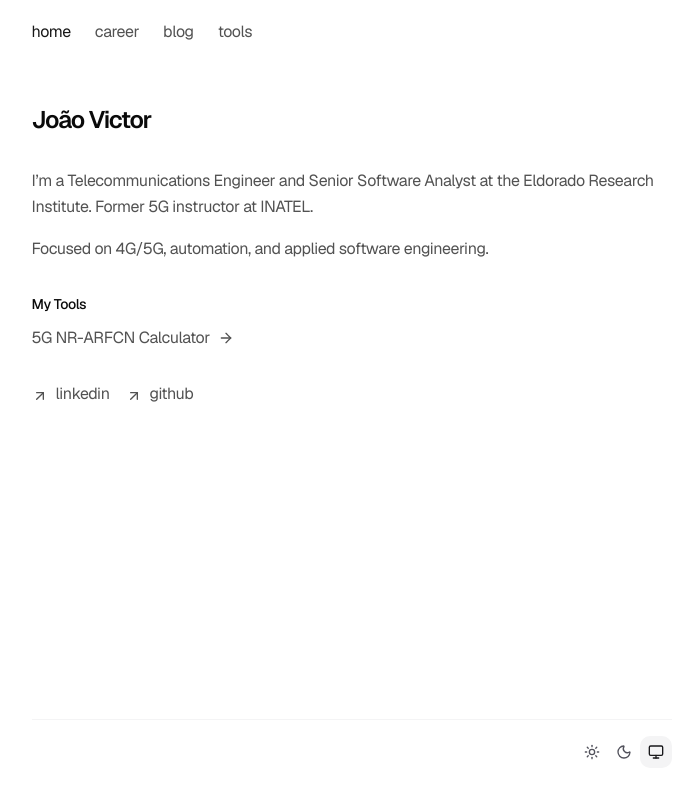
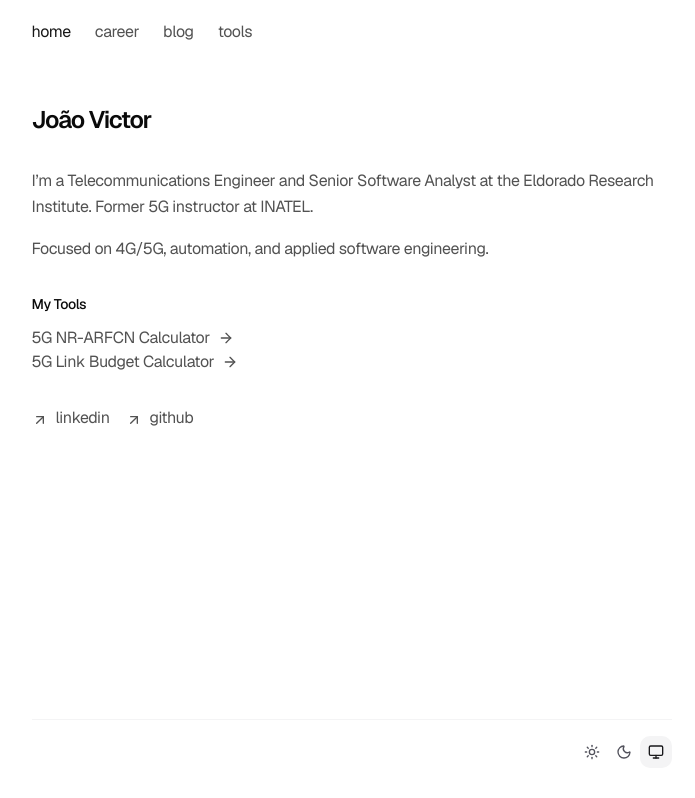
Before and after one commit to mjoaovictor/website, a Next.js app: page / in a window 1280 px wide. Shown: the whole page, without its empty margins (281-976 px from the left). Built offline with nearby package versions, Linux system fonts and the light colour scheme.

Commit message:
feat(home): add link budget calculator to tools list

```diff
--- a/app/page.tsx
+++ b/app/page.tsx
@@ -16,6 +16,10 @@ const TOOLS = [
   {
     label: "5G NR-ARFCN Calculator",
     href: "/tools/5g-nr-arfcn-calculator",
+  },
+  {
+    label: "5G Link Budget Calculator",
+    href: "/tools/link-budget-calculator",
   },
 ] as const;
 
```
